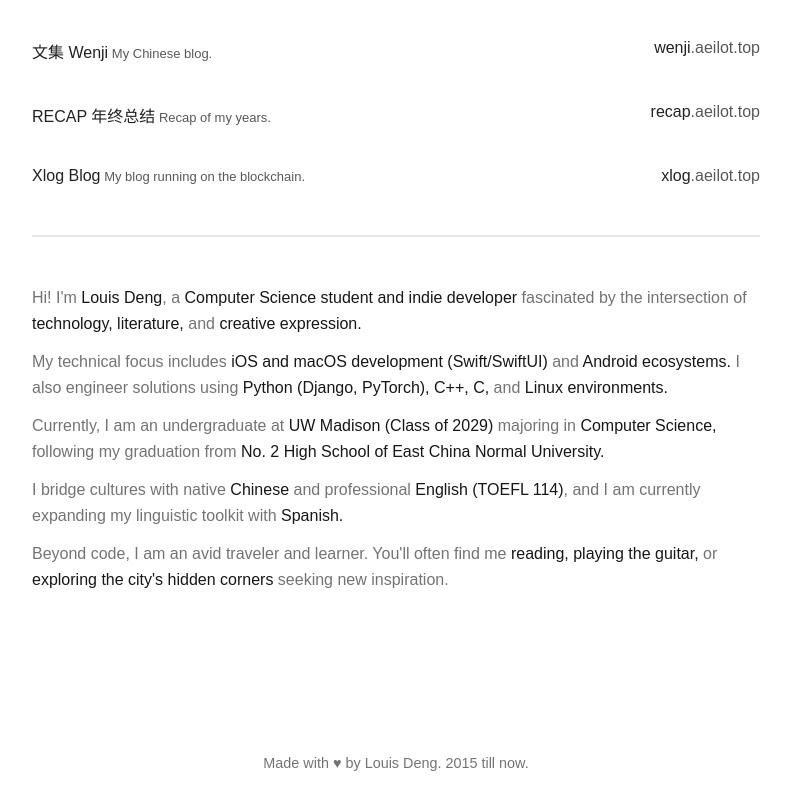
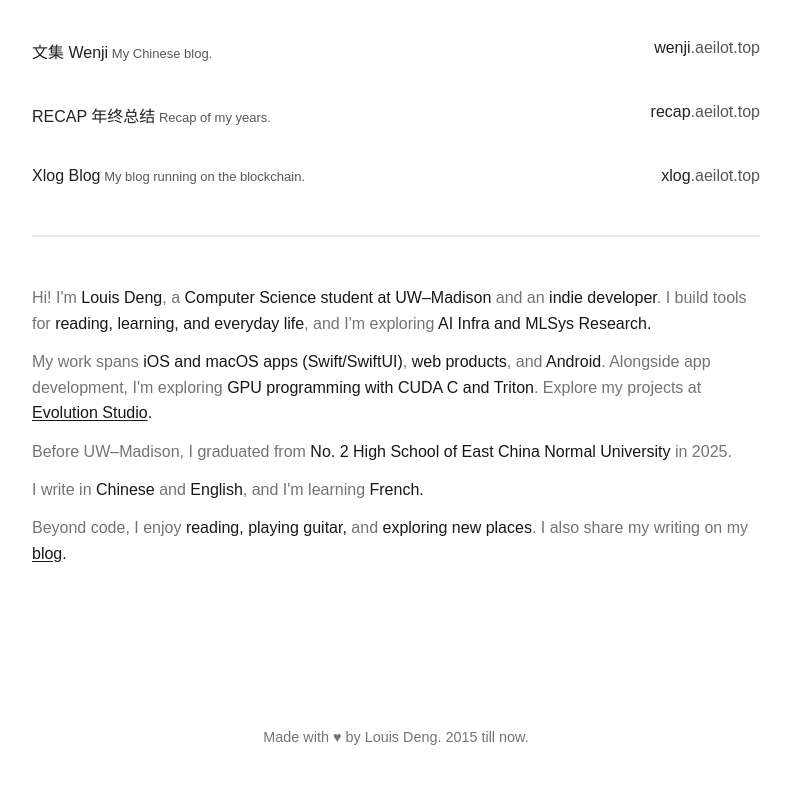
Before and after one commit to aeilot/home-page, a Next.js app: page / in a window 1280 px wide. Shown: the part 615-1404 px from the top of the page, without its empty margins (244-1035 px from the left). Built offline with nearby package versions, Linux system fonts and the light colour scheme.

Commit message:
Page Update

```diff
--- a/src/app/page.js
+++ b/src/app/page.js
@@ -179,19 +179,19 @@ export default function Home() {
         {aboutOpen && (
           <section className={styles.selfIntroSection}>
             <p className={styles.selfIntroText}>
-              <span className={styles.dim}>Hi! I'm </span>Louis Deng<span className={styles.dim}>, a </span>Computer Science student and indie developer<span className={styles.dim}> fascinated by the intersection of </span>technology, literature, <span className={styles.dim}>and</span> creative expression.
+              <span className={styles.dim}>Hi! I'm </span>Louis Deng<span className={styles.dim}>, a </span>Computer Science student at UW–Madison<span className={styles.dim}> and an </span>indie developer<span className={styles.dim}>. I build tools for </span>reading, learning, and everyday life<span className={styles.dim}>, and I'm exploring </span>AI Infra and MLSys Research.
             </p>
             <p className={styles.selfIntroText}>
-              <span className={styles.dim}>My technical focus includes </span>iOS and macOS development (Swift/SwiftUI)<span className={styles.dim}> and </span>Android ecosystems.<span className={styles.dim}> I also engineer solutions using </span>Python (Django, PyTorch), C++, C, <span className={styles.dim}>and</span> Linux environments.
+              <span className={styles.dim}>My work spans </span>iOS and macOS apps (Swift/SwiftUI)<span className={styles.dim}>, </span>web products<span className={styles.dim}>, and </span>Android<span className={styles.dim}>. Alongside app development, I'm exploring </span>GPU programming with CUDA C and Triton<span className={styles.dim}>. Explore my projects at </span><a className={styles.selfIntroLink} href="https://studio.aeilot.top/">Evolution Studio</a>.
             </p>
             <p className={styles.selfIntroText}>
-              <span className={styles.dim}>Currently, I am an undergraduate at </span>UW Madison (Class of 2029)<span className={styles.dim}> majoring in </span>Computer Science,<span className={styles.dim}> following my graduation from </span>No. 2 High School of East China Normal University.
+              <span className={styles.dim}>Before UW–Madison, I graduated from </span>No. 2 High School of East China Normal University<span className={styles.dim}> in 2025.</span>
             </p>
             <p className={styles.selfIntroText}>
-              <span className={styles.dim}>I bridge cultures with native </span>Chinese<span className={styles.dim}> and professional </span>English (TOEFL 114)<span className={styles.dim}>, and I am currently expanding my linguistic toolkit with </span>Spanish.
+              <span className={styles.dim}>I write in </span>Chinese<span className={styles.dim}> and </span>English<span className={styles.dim}>, and I'm learning </span>French.
             </p>
             <p className={styles.selfIntroText}>
-              <span className={styles.dim}>Beyond code, I am an avid traveler and learner. You'll often find me </span>reading, playing the guitar, <span className={styles.dim}>or </span>exploring the city's hidden corners<span className={styles.dim}> seeking new inspiration.</span>
+              <span className={styles.dim}>Beyond code, I enjoy </span>reading, playing guitar, <span className={styles.dim}>and </span>exploring new places<span className={styles.dim}>. I also share my writing on my </span><a className={styles.selfIntroLink} href="https://blog.aeilot.top/">blog</a>.
             </p>
           </section>
         )}
--- a/src/app/page.module.css
+++ b/src/app/page.module.css
@@ -287,6 +287,11 @@ a.secondary {
     margin-bottom: 0.8rem;
 }
 
+.selfIntroLink {
+    text-decoration: underline;
+    text-underline-offset: 0.15em;
+}
+
 @media (max-width: 800px) {
     .socialSection {
         display: flex;
```
